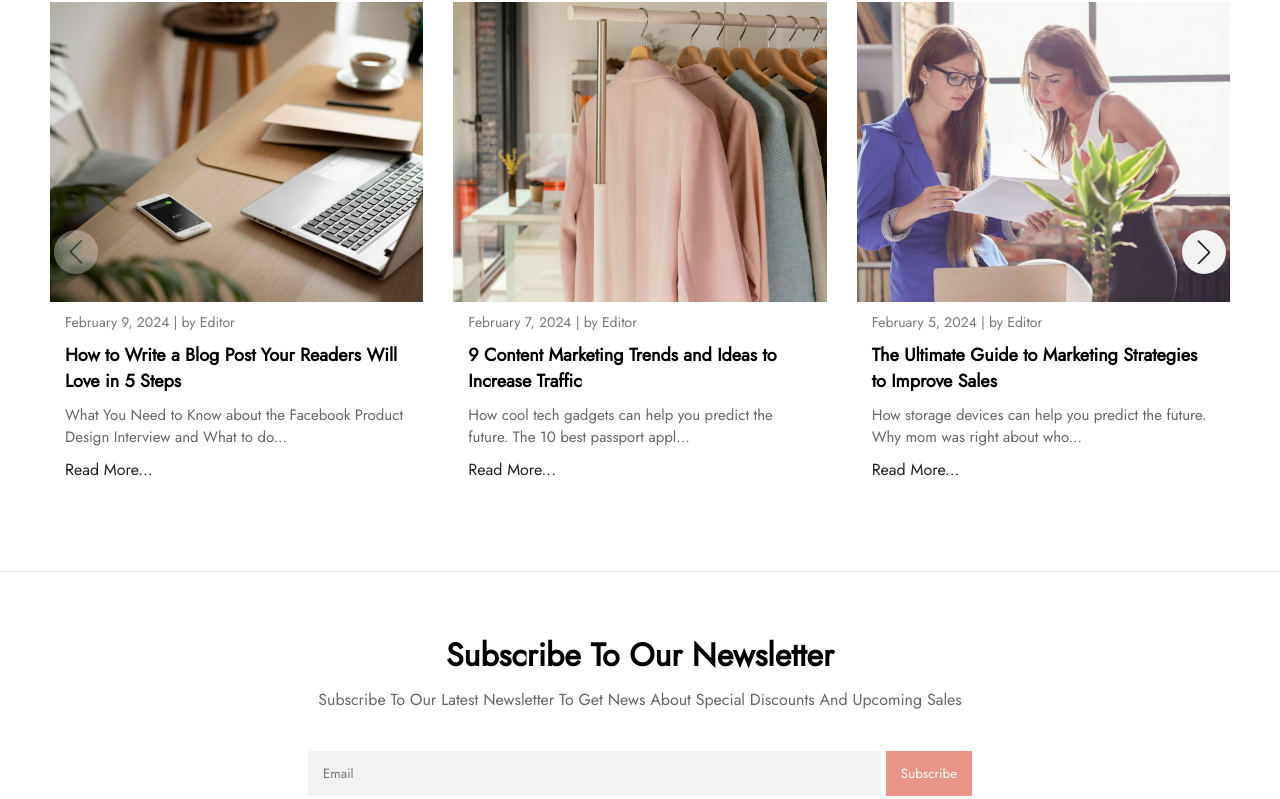
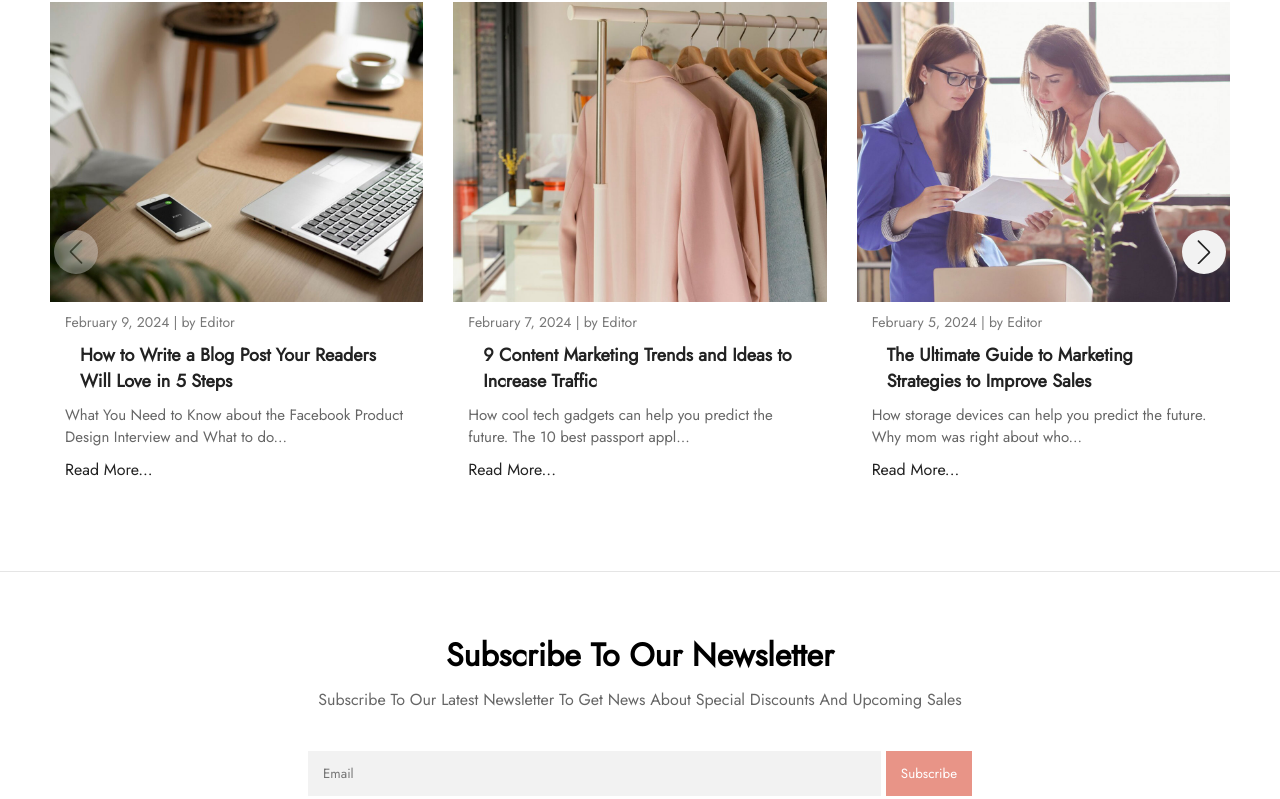
Before and after one commit to mohammadkhani76/Ciramica-Store, a React app: page / in a window 1280 px wide. Shown: the part 2289-3088 px from the top of the page. Built offline with nearby package versions, Linux system fonts and the light colour scheme; no server answers; the HTML template or start-up script is replaced by a standard one.

Commit message:
updated css

```diff
--- a/src/components/BlogPost/SlideBlogSwiper.jsx
+++ b/src/components/BlogPost/SlideBlogSwiper.jsx
@@ -96,12 +96,17 @@ export const SlideBlogSwiper = () => {
         <SwiperSlide key={i}>
           <div className="blog-item">
             <div className="blog-img">
-              <img src={item.img} alt={item.title} />
+              <Link to={`/blog/${item.id}`}>
+                <img src={item.img} alt={item.title} />
+              </Link>
             </div>
             <div className="blog-info">
               <span>{item.date}</span> | <span>by {item.author}</span>
             </div>
-            <h2>{item.title}</h2>
+            <Link to={`/blog/${item.id}`} className="blog-link">
+              <h2>{item.title}</h2>
+            </Link>
+
             <p>{handelLimitText(item.description, 80)}</p>
             <Link to={`/blog/${item.id}`} className="blog-link">
               Read More...
--- a/src/components/Newsletter/Newsletter.css
+++ b/src/components/Newsletter/Newsletter.css
@@ -30,6 +30,7 @@
 }
 .newsletter-item-form label {
   flex: 1;
+  border: none;
 }
 .newsletter-item-form input {
   padding: 0 15px;
--- a/src/components/Products/Products.css
+++ b/src/components/Products/Products.css
@@ -133,6 +133,7 @@
   & svg {
     width: 20px;
     height: 20px;
+    fill: var(--color-5);
   }
 }
 
```
